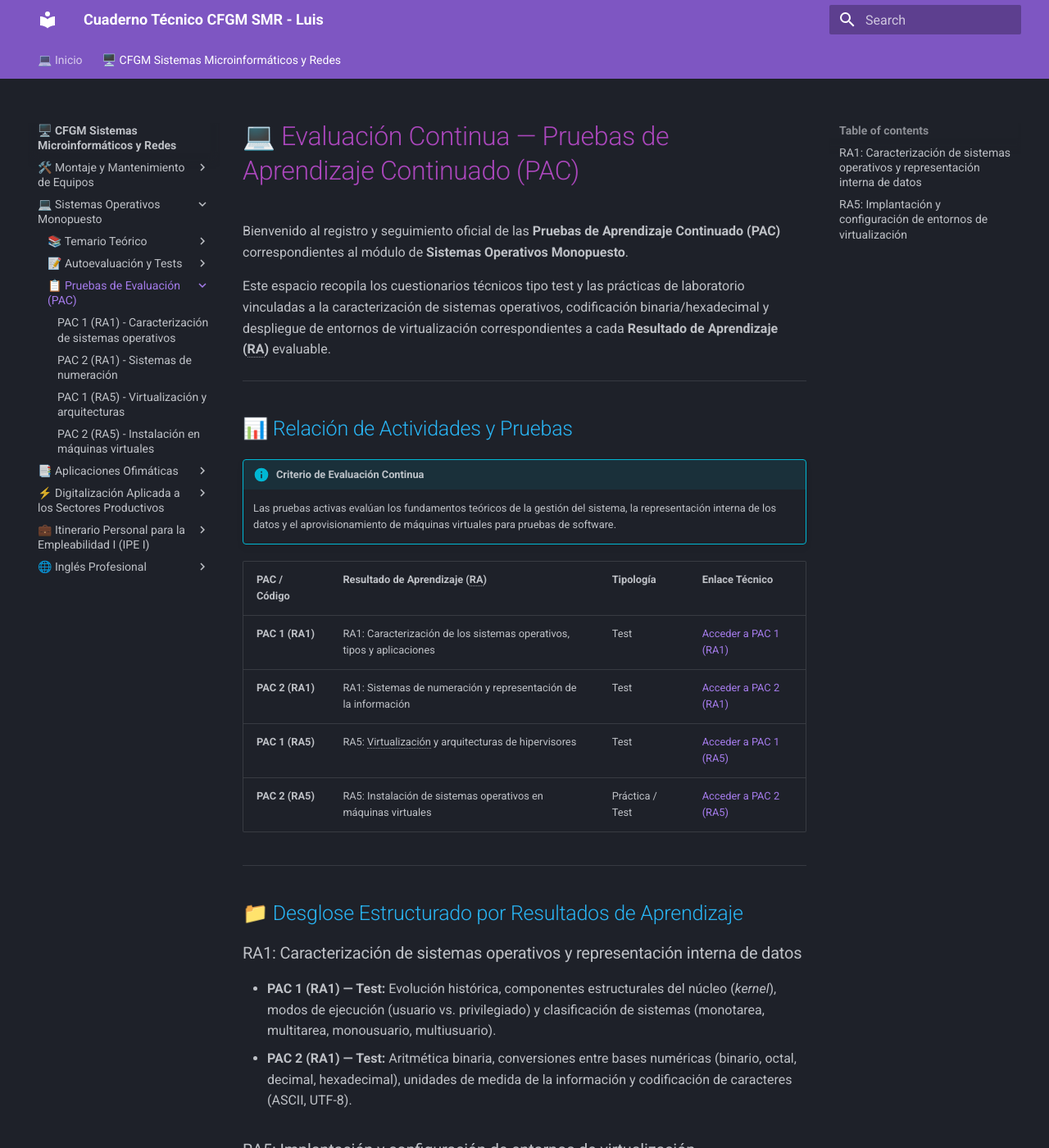
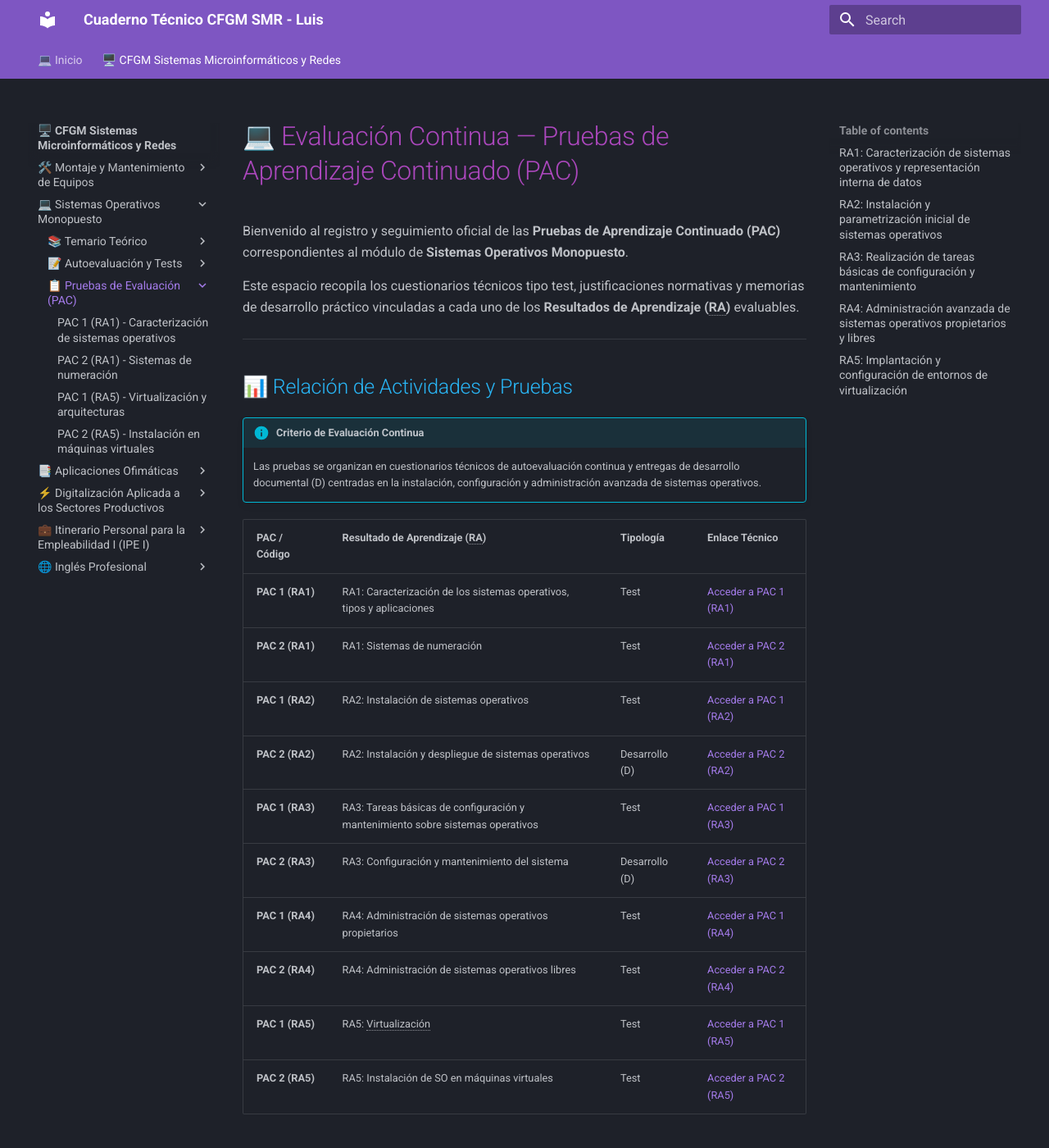
Before and after one commit to Beamspark/SMR-Apuntes, an MkDocs documentation site: the page built from docs/smr/sistemas/pac/index.md, in a window 1280 px wide and 1400 px high. Shown: the whole window at 82% size. Built offline with MkDocs 1.6.1 and Material for MkDocs 9.7.7, drawn with Linux system fonts in a browser that asks for light colours; some of the changed text lies outside the part shown.

Commit message:
Update index.md

```diff
--- a/docs/smr/sistemas/pac/index.md
+++ b/docs/smr/sistemas/pac/index.md
@@ -2,32 +2,50 @@
 
 Bienvenido al registro y seguimiento oficial de las **Pruebas de Aprendizaje Continuado (PAC)** correspondientes al módulo de **Sistemas Operativos Monopuesto**.
 
-Este espacio recopila los cuestionarios técnicos tipo test y las prácticas de laboratorio vinculadas a la caracterización de sistemas operativos, codificación binaria/hexadecimal y despliegue de entornos de virtualización correspondientes a cada **Resultado de Aprendizaje (RA)** evaluable.
+Este espacio recopila los cuestionarios técnicos tipo test, justificaciones normativas y memorias de desarrollo práctico vinculadas a cada uno de los **Resultados de Aprendizaje (RA)** evaluables.
 
 ---
 
 <h2 style="color: #29b6f6;">📊 Relación de Actividades y Pruebas</h2>
 
 !!! info "Criterio de Evaluación Continua"
-    Las pruebas activas evalúan los fundamentos teóricos de la gestión del sistema, la representación interna de los datos y el aprovisionamiento de máquinas virtuales para pruebas de software.
+    Las pruebas se organizan en cuestionarios técnicos de autoevaluación continua y entregas de desarrollo documental (D) centradas en la instalación, configuración y administración avanzada de sistemas operativos.
 
 | PAC / Código | Resultado de Aprendizaje (RA) | Tipología | Enlace Técnico |
 | :--- | :--- | :--- | :--- |
 | **PAC 1 (RA1)** | RA1: Caracterización de los sistemas operativos, tipos y aplicaciones | Test | [Acceder a PAC 1 (RA1)](pac-1-ra1.md) |
-| **PAC 2 (RA1)** | RA1: Sistemas de numeración y representación de la información | Test | [Acceder a PAC 2 (RA1)](pac-2-ra1.md) |
-| **PAC 1 (RA5)** | RA5: Virtualización y arquitecturas de hipervisores | Test | [Acceder a PAC 1 (RA5)](pac-1-ra5.md) |
-| **PAC 2 (RA5)** | RA5: Instalación de sistemas operativos en máquinas virtuales | Práctica / Test | [Acceder a PAC 2 (RA5)](pac-2-ra5.md) |
+| **PAC 2 (RA1)** | RA1: Sistemas de numeración | Test | [Acceder a PAC 2 (RA1)](pac-2-ra1.md) |
+| **PAC 1 (RA2)** | RA2: Instalación de sistemas operativos | Test | [Acceder a PAC 1 (RA2)](pac-1-ra2.md) |
+| **PAC 2 (RA2)** | RA2: Instalación y despliegue de sistemas operativos | Desarrollo (D) | [Acceder a PAC 2 (RA2)](pac-2-ra2-desarrollo.md) |
+| **PAC 1 (RA3)** | RA3: Tareas básicas de configuración y mantenimiento sobre sistemas operativos | Test | [Acceder a PAC 1 (RA3)](pac-1-ra3.md) |
+| **PAC 2 (RA3)** | RA3: Configuración y mantenimiento del sistema | Desarrollo (D) | [Acceder a PAC 2 (RA3)](pac-2-ra3-desarrollo.md) |
+| **PAC 1 (RA4)** | RA4: Administración de sistemas operativos propietarios | Test | [Acceder a PAC 1 (RA4)](pac-1-ra4.md) |
+| **PAC 2 (RA4)** | RA4: Administración de sistemas operativos libres | Test | [Acceder a PAC 2 (RA4)](pac-2-ra4.md) |
+| **PAC 1 (RA5)** | RA5: Virtualización | Test | [Acceder a PAC 1 (RA5)](pac-1-ra5.md) |
+| **PAC 2 (RA5)** | RA5: Instalación de SO en máquinas virtuales | Test | [Acceder a PAC 2 (RA5)](pac-2-ra5.md) |
 
 ---
 
 <h2 style="color: #29b6f6;">📁 Desglose Estructurado por Resultados de Aprendizaje</h2>
 
 ### RA1: Caracterización de sistemas operativos y representación interna de datos
-*   **PAC 1 (RA1) — Test:** Evolución histórica, componentes estructurales del núcleo (*kernel*), modos de ejecución (usuario vs. privilegiado) y clasificación de sistemas (monotarea, multitarea, monousuario, multiusuario).
-*   **PAC 2 (RA1) — Test:** Aritmética binaria, conversiones entre bases numéricas (binario, octal, decimal, hexadecimal), unidades de medida de la información y codificación de caracteres (ASCII, UTF-8).
+*   **PAC 1 (RA1) — Test:** Evolución histórica, componentes estructurales del núcleo (*kernel*), modos de ejecución y clasificación de sistemas operativos (monotarea, multitarea, monousuario, multiusuario).
+*   **PAC 2 (RA1) — Test:** Sistemas de numeración, operaciones y conversiones entre bases numéricas (binario, octal, decimal, hexadecimal) y unidades de medida de la información.
+
+### RA2: Instalación y parametrización inicial de sistemas operativos
+*   **PAC 1 (RA2) — Test:** Requisitos hardware, planificación de particiones, sistemas de archivos (NTFS, ext4, FAT32) y fases del proceso de instalación.
+*   **PAC 2 (RA2) — PAC de Desarrollo (D):** Memoria técnica de instalación de sistemas operativos, configuración de arranque dual (*dual-boot*) y gestión de controladores (*drivers*).
+
+### RA3: Realización de tareas básicas de configuración y mantenimiento
+*   **PAC 1 (RA3) — Test:** Gestión de cuentas de usuario y grupos locales, monitorización del rendimiento, gestión de servicios del sistema y programación de tareas.
+*   **PAC 2 (RA3) — PAC de Desarrollo (D):** Protocolos de copias de seguridad, creación de puntos de restauración, mantenimiento preventivo del almacenamiento y optimización operativa.
+
+### RA4: Administración avanzada de sistemas operativos propietarios y libres
+*   **PAC 1 (RA4) — Test:** Administración del entorno Windows, directivas de seguridad local, registro del sistema, herramientas de diagnóstico y PowerShell.
+*   **PAC 2 (RA4) — Test:** Administración de entornos Linux, jerarquía del sistema de ficheros (FHS), gestión de paquetes, permisos de acceso (*chmod* / *chown*) y órdenes en terminal (*Bash*).
 
 ### RA5: Implantación y configuración de entornos de virtualización
 *   **PAC 1 (RA5) — Test:** Fundamentos de virtualización, tipología de hipervisores (Tipo 1 *Bare-metal* vs. Tipo 2 *Hosted*), aislamiento de procesos y requisitos de hardware (VT-x / AMD-V).
-*   **PAC 2 (RA5) — Práctica / Test:** Creación y parametrización de máquinas virtuales, asignación de recursos (vCPU, vRAM, almacenamiento virtual VDI/VMDK), configuración de interfaces de red virtual (NAT, Puente/Bridge, Red Interna) e instalación de herramientas del huésped (*Guest Additions* / *VMware Tools*).
+*   **PAC 2 (RA5) — Test:** Creación y parametrización de máquinas virtuales, aprovisionamiento de recursos virtuales (vCPU, vRAM, discos VDI/VMDK), redes virtuales e integración de herramientas adicionales (*Guest Additions* / *VMware Tools*).
 
 --8<-- "docs/includes/glosario.md"
```
